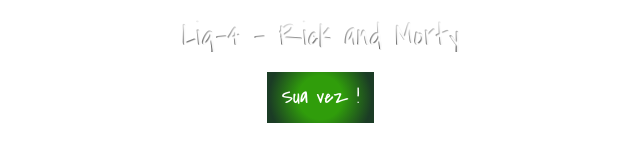
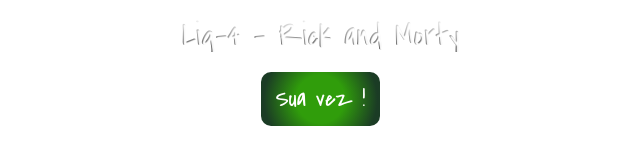
Before and after one commit to costarafaelhugo/lig-4, a plain HTML site: page index.html in a window 1280 px wide. Both pictures are taken after a click on the button "JOGAR". Shown: the top 167 px of the page, 313-953 px from the left. Drawn offline with Linux system fonts and the light colour scheme.

Commit message:
Estilizações bônus

```diff
--- a/style.css
+++ b/style.css
@@ -165,7 +165,7 @@ input {
     font-size: 1.3em;
     margin-top: 10px;
     margin-bottom: 30px;
-    /* font-family: 'Courier New', Courier, monospace; */
+    border-radius: 10px;
     color: white;
     padding: 10px;
     background: rgb(48,157,11);
@@ -291,9 +291,15 @@ input {
         border: none;
     }
 
+    #jogar:hover{
+        text-decoration: underline;
+    }
+
     #currentPlayer{
-        margin-bottom: 5px;
+        border-radius: 10px;
+        margin-bottom: 2px;
         padding: 15px;
+        font-size: 1.5em;
     }
 
     #board{
```
